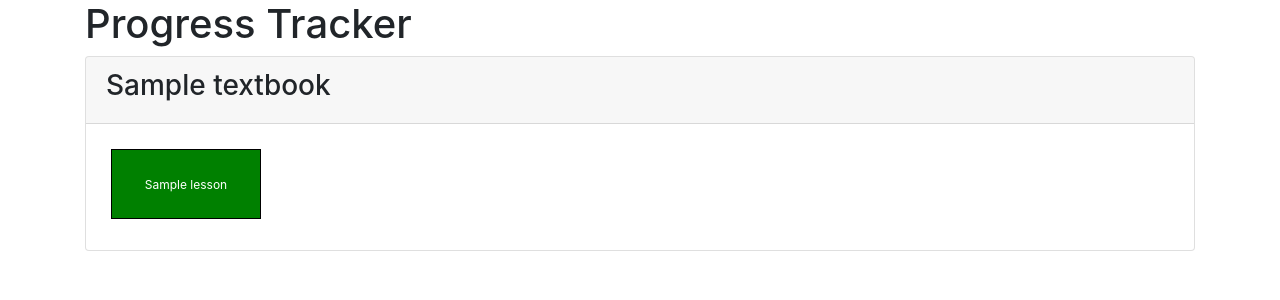
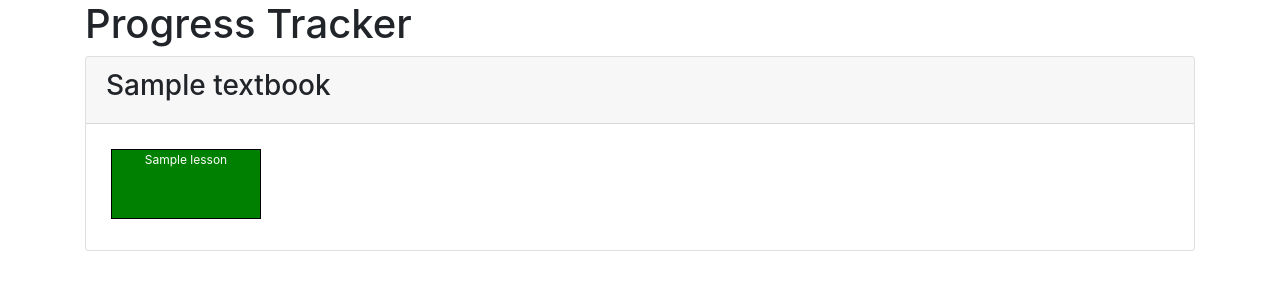
Before and after one commit to Evgenslam/study_progress_bar, a Django app: page / in a window 1280 px wide. Shown: the top 300 px of the page. Run offline with Django 5.2, Linux system fonts and the light colour scheme; tables that the repository leaves empty hold one stand-in row (values such as "Sample post"); some libraries are stand-ins or nearby versions.

Commit message:
Wrap words in secton

```diff
--- a/progress_bar_project/progress_bar_app/templates/progress_bar.html
+++ b/progress_bar_project/progress_bar_app/templates/progress_bar.html
@@ -16,9 +16,10 @@
             display: inline-block;
             margin: 5px;
             cursor: pointer;
-            overflow: hidden; /* Hide overflowing text */
+            overflow: auto; /* Hide overflowing text */
+            word-wrap: break-word; /* Allow text to wrap within the box */
             text-align: center; /* Center text horizontally */
-            line-height: 70px; /* Vertically center text */
+            line-height: 20px; /* Vertically center text */
             font-size: 12px; /* Decrease font size to fit */
         }
     </style>
```
